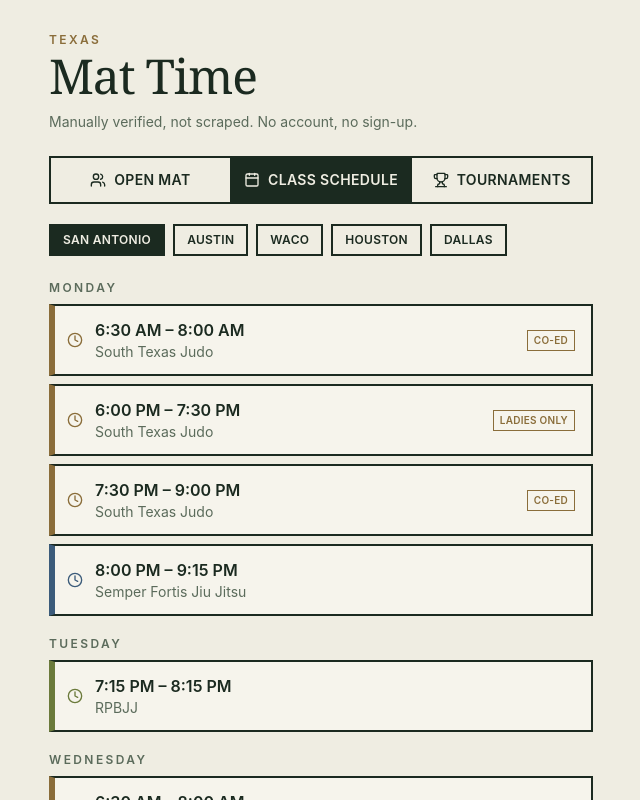
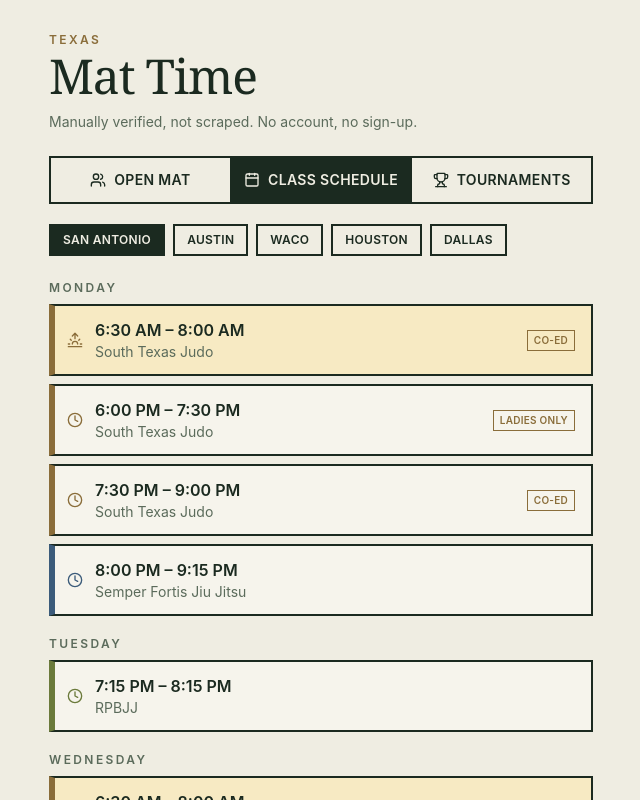
Before and after one commit to SundaySamurai/mat-time, a React (Vite) app: page / in a window 1280 px wide. Both pictures are taken after a click on the button "CLASS SCHEDULE". Shown: the top 800 px of the page, without its empty margins (319-959 px from the left). Built offline with nearby package versions, Linux system fonts and the light colour scheme.

Commit message:
Highlight morning classes with sunrise icon and amber tint
Sessions starting before 9am in the Class Schedule tab now get a
Sunrise icon (instead of the clock) and a light amber card
background, layered on top of the existing per-club border color.

```diff
--- a/src/App.jsx
+++ b/src/App.jsx
@@ -1,5 +1,5 @@
 import { useState, useMemo } from "react";
-import { MapPin, Clock, Info, Users, Calendar, Trophy } from "lucide-react";
+import { MapPin, Clock, Sunrise, Info, Users, Calendar, Trophy } from "lucide-react";
 
 // ---- DATA ----
 // This is the only part that changes week to week.
@@ -329,6 +329,9 @@ const TOURNAMENTS = [
 
 const DAY_ORDER = ["Sunday", "Monday", "Tuesday", "Wednesday", "Thursday", "Friday", "Saturday"];
 
+// Sessions starting before this get the morning highlight (sunrise icon + amber tint).
+const MORNING_CUTOFF_MINUTES = 9 * 60;
+
 function timeToMinutes(t) {
   const m = t.match(/(\d+):(\d+)\s*(AM|PM)/i);
   if (!m) return 0;
@@ -451,13 +454,21 @@ function WeekAgenda({ clubs }) {
               {day}
             </h4>
             <div className="space-y-2">
-              {daySessions.map((s, i) => (
+              {daySessions.map((s, i) => {
+                const isMorning = timeToMinutes(s.start) < MORNING_CUTOFF_MINUTES;
+                return (
                   <div
                     key={i}
-                  className="flex items-center gap-3 border-2 border-[#1B2A20] bg-[#F6F4EC] pl-3 pr-4 py-3"
+                    className={`flex items-center gap-3 border-2 border-[#1B2A20] pl-3 pr-4 py-3 ${
+                      isMorning ? "bg-[#F7EAC3]" : "bg-[#F6F4EC]"
+                    }`}
                     style={{ borderLeftColor: s.club.color, borderLeftWidth: 6 }}
                   >
+                    {isMorning ? (
+                      <Sunrise size={16} className="shrink-0" style={{ color: s.club.color }} />
+                    ) : (
                       <Clock size={16} className="shrink-0" style={{ color: s.club.color }} />
+                    )}
                     <div className="flex-1">
                       <div className="font-semibold text-[#1B2A20]">
                         {s.start} – {s.end}
@@ -473,7 +484,8 @@ function WeekAgenda({ clubs }) {
                       </span>
                     )}
                   </div>
-              ))}
+                );
+              })}
             </div>
           </div>
         );
```
Lines whose indentation alone changed are shown as unchanged.
